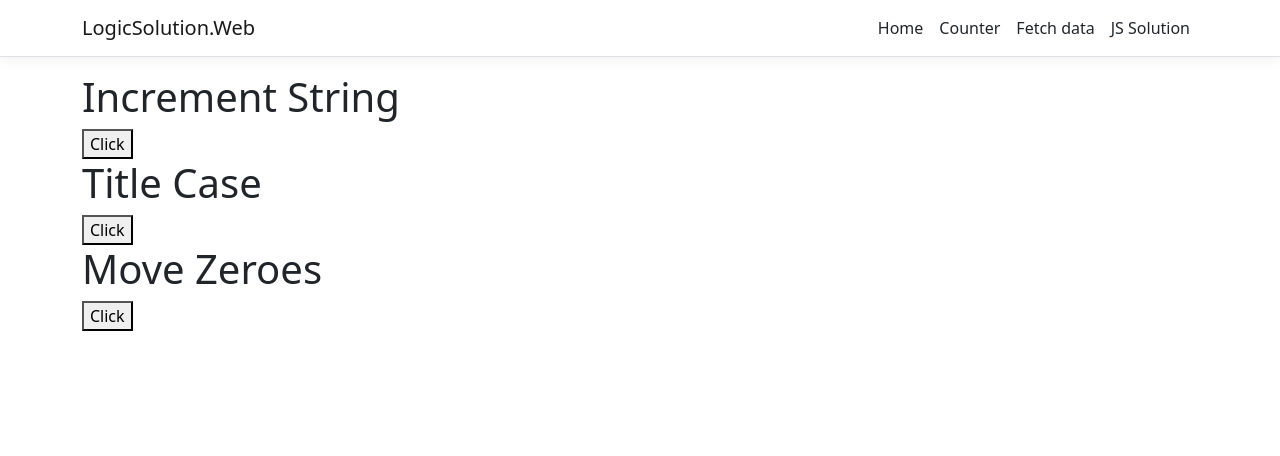
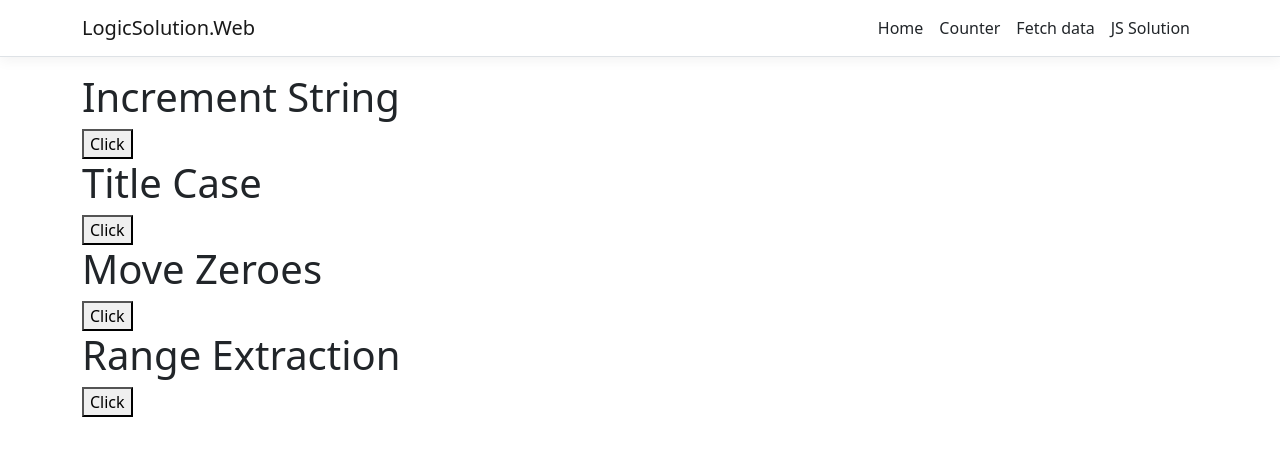
Before and after one commit to kaloyragalag/LogicSolution, a React (Create React App) app in the folder LogicSolution.Web/ClientApp/: page /jssolution in a window 1280 px wide. Shown: the top 456 px of the page. Built offline with nearby package versions, Linux system fonts and the light colour scheme.

Commit message:
add RangeExtract js

```diff
--- a/LogicSolution.Web/ClientApp/src/components/JSSolution.js
+++ b/LogicSolution.Web/ClientApp/src/components/JSSolution.js
@@ -38,6 +38,36 @@ export class JSSolution extends Component {
         alert(arrNonZero.concat(arrZero));
     }
 
+    rangeExtraction(list) {
+        var temp = list[0], min = list[0], max = undefined, ctr = 1, strRange = [];
+        for (var i = 1; i < list.length; i++) {
+            if (list[i] == temp + 1) {
+                max = list[i];
+                ctr++;
+            } else {
+                if (max !== undefined && ctr >= 3) {
+                    strRange.push([min, max].join("-"));
+                } else {
+                    strRange.push(min);
+                    if (max != undefined && max != min)
+                        strRange.push(max);
+                }
+                min = list[i];
+                max = undefined;
+                ctr = 1;
+            }
+            temp = list[i];
+        }
+        if (max !== undefined && ctr >= 3) {
+            strRange.push([min, max].join("-"));
+        } else {
+            strRange.push(min);
+            if (max != undefined && max != min)
+                strRange.push(max);
+        }
+        alert(strRange.join(","));
+    }
+
     render() {
         return (
             <div>
@@ -53,6 +83,10 @@ export class JSSolution extends Component {
                     <h1>Move Zeroes</h1>
                     <button onClick={() => this.moveZeros([1, 2, 0, 1, 0, 1, 0, 3, 0, 1])} > Click</button>
                 </div>
+                <div>
+                    <h1>Range Extraction</h1>
+                    <button onClick={() => this.rangeExtraction([-6, -3, -2, -1, 0, 1, 3, 4, 5, 7, 8, 9, 10, 11, 14, 15, 17, 18, 19, 20])} > Click</button>
+                </div>
             </div>
         );
     }
```
